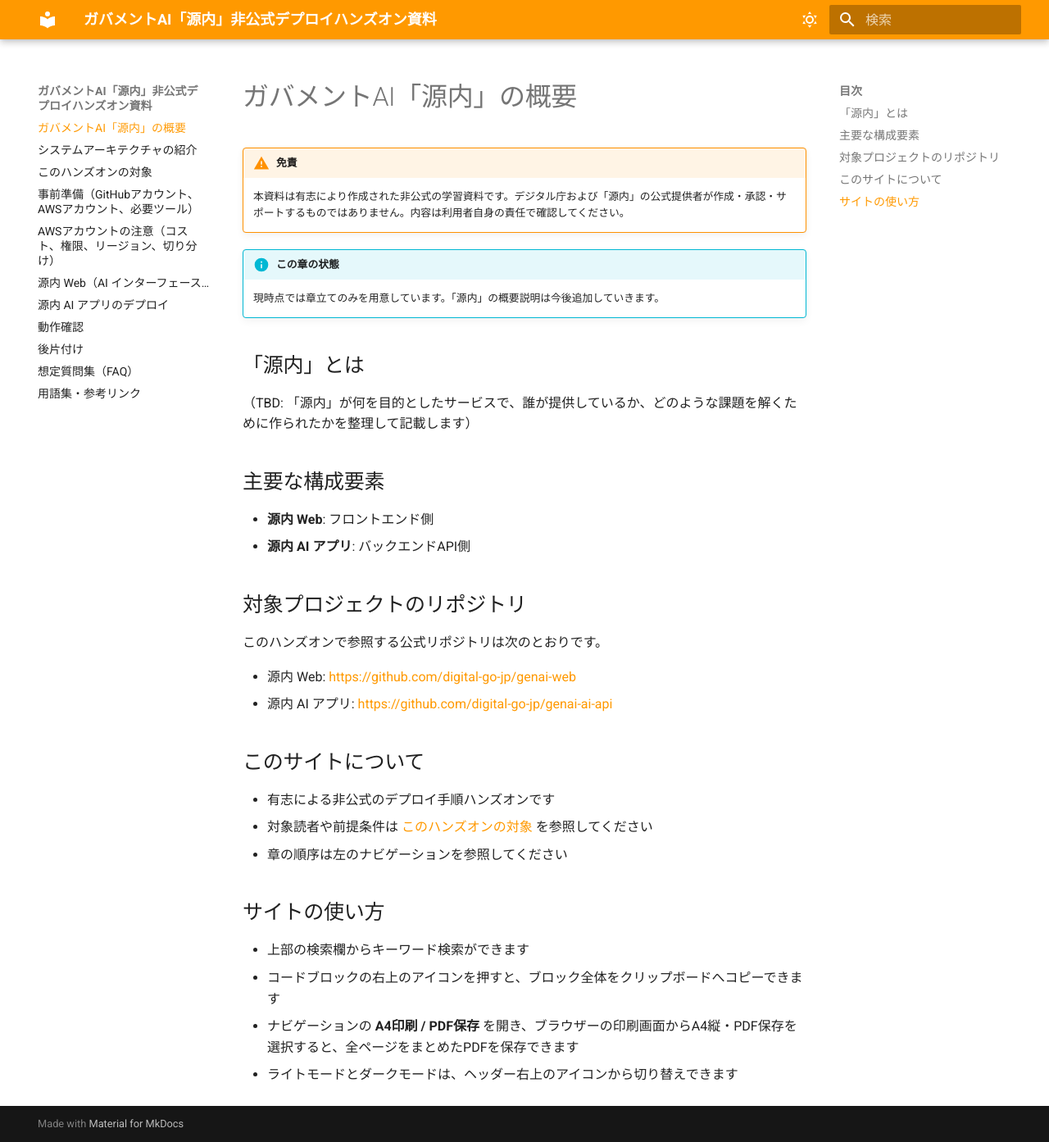
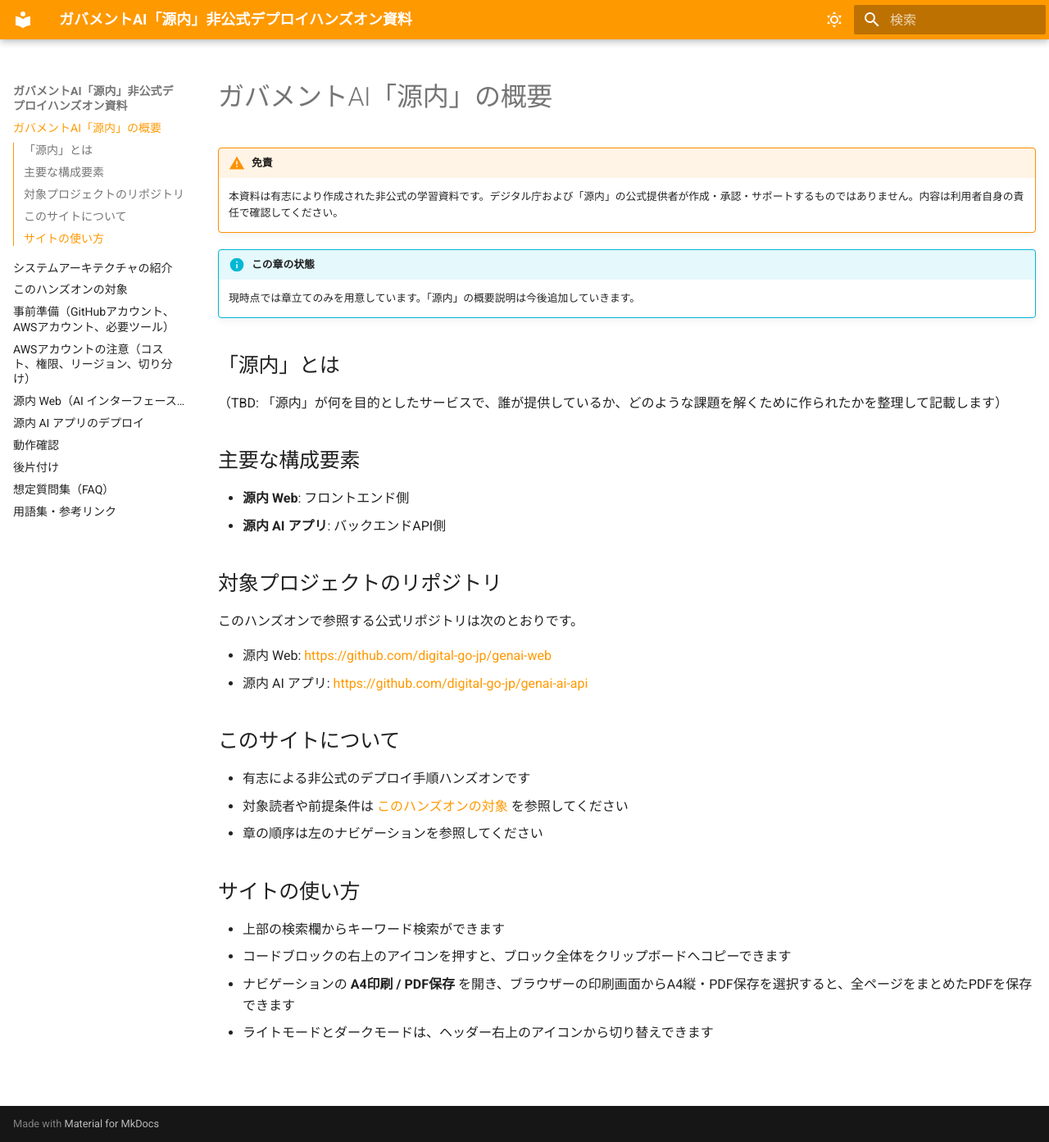
Before and after one commit to hide-G/gennai-unofficial-handson, an MkDocs documentation site: the page built from docs/index.md, in a window 1280 px wide and 1393 px high. Shown: the whole window at 82% size. Built offline with MkDocs 1.6.1 and Material for MkDocs 9.7.7, drawn with Linux system fonts in a browser that asks for light colours.

Commit message:
fix: 目次を左側に統合して本文を広げる

```diff
--- a/docs/stylesheets/theme.css
+++ b/docs/stylesheets/theme.css
@@ -11,3 +11,8 @@
   --md-primary-fg-color--light: #ffad33;
   --md-primary-fg-color--dark: #cc7a00;
 }
+
+/* 画面表示時の本文幅を広げ、読みやすさを保つ */
+.md-grid {
+  max-width: 1440px;
+}
--- a/mkdocs.yml
+++ b/mkdocs.yml
@@ -8,6 +8,7 @@
   features:
     - navigation.sections
     - navigation.top
+    - toc.integrate
     - search.highlight
     - search.suggest
     - content.code.copy
```
